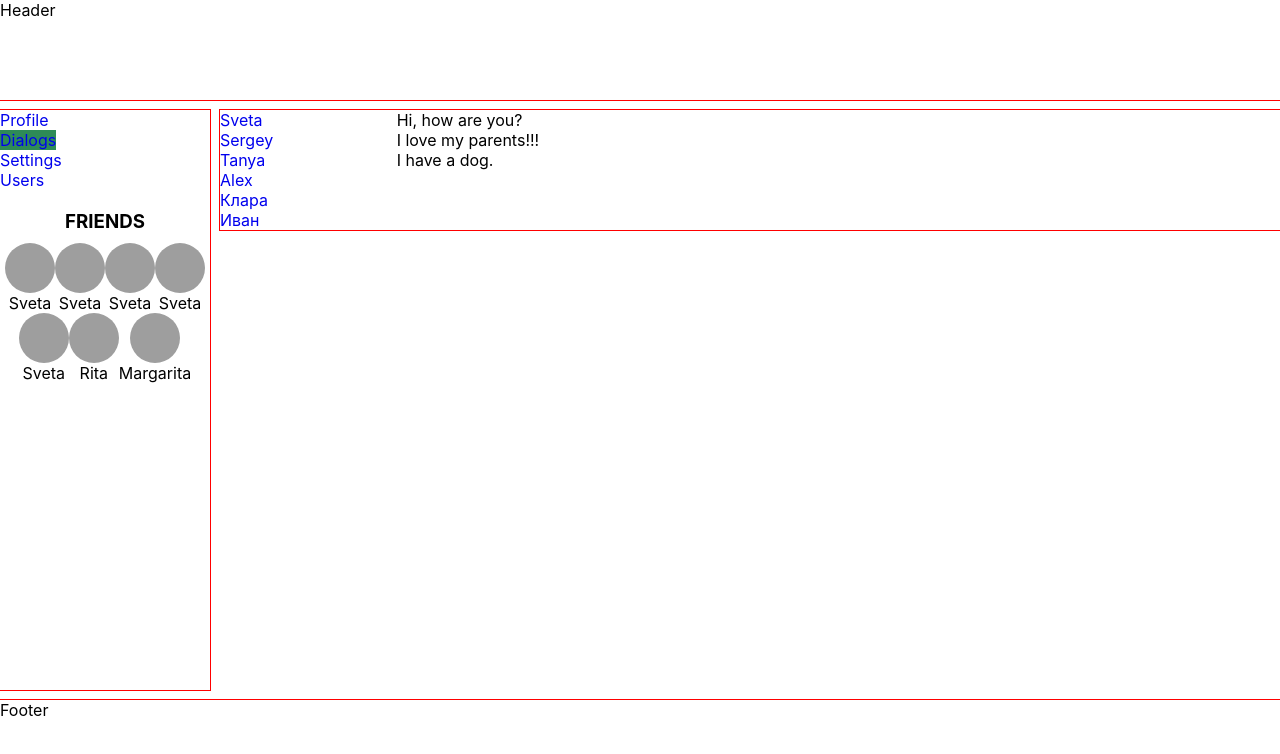
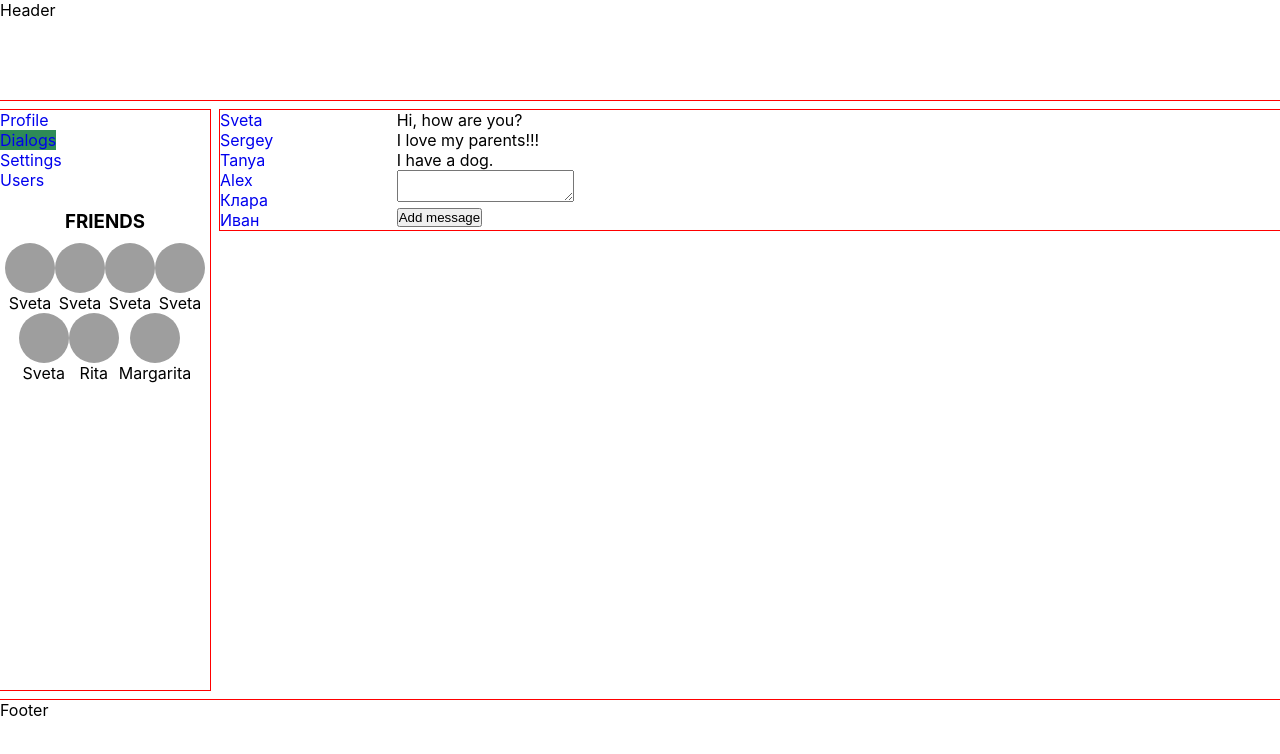
Before and after one commit to grok88/sw_2022, a React (Create React App) app: page /dialogs in a window 1280 px wide. Shown: the top 754 px of the page. Built offline with nearby package versions, Linux system fonts and the light colour scheme; grey boxes are pictures that could not be loaded.

Commit message:
33 is done

```diff
--- a/src/App.tsx
+++ b/src/App.tsx
@@ -10,9 +10,11 @@ import {StateType} from './redux/state';
 
 export type AppPropsType = {
     state: StateType
+    addPost: (message: string) => void
+    changePostValue :(message:string) => void
 }
 
-const App: React.FC<AppPropsType> = ({state: {profilePage, dialogsPage, friendsPage}}) => {
+const App: React.FC<AppPropsType> = ({state: {profilePage, dialogsPage, friendsPage},addPost,changePostValue}) => {
     const {posts} = profilePage;
     const {dialogs, messages} = dialogsPage;
 
@@ -22,7 +24,7 @@ const App: React.FC<AppPropsType> = ({state: {profilePage, dialogsPage, friendsP
             <NavBar friendsPage={friendsPage}/>
             <div className={'app-content'}>
                 <Routes>
-                    <Route path={'/profile'} element={<Profile posts={posts}/>}/>
+                    <Route path={'/profile'} element={<Profile profilePage={profilePage} addPost={addPost} changePostValue={changePostValue}/>}/>
                     <Route path={'/dialogs/*'} element={<Dialogs messages={messages} dialogs={dialogs}/>}/>
                 </Routes>
             </div>
--- a/src/components/Dialogs/Dialogs.tsx
+++ b/src/components/Dialogs/Dialogs.tsx
@@ -1,14 +1,21 @@
-import React from 'react';
+import React, {useRef} from 'react';
 import styles from './dialogs.module.css';
 import {DialogItem, DialogItemPropsType} from './DialogItem/DialogItem';
 import {Message, MessageItemPropsType} from './Message/Message';
 
 export type DialogsProps = {
-    dialogs:DialogItemPropsType[]
+    dialogs: DialogItemPropsType[]
     messages: MessageItemPropsType[]
 }
 
-const Dialogs: React.FC<DialogsProps> = ({messages,dialogs}) => {
+const Dialogs: React.FC<DialogsProps> = ({messages, dialogs}) => {
+    const addNewMessage = useRef<HTMLTextAreaElement | null>(null);
+
+    const handler = {
+        addMessage: () => {
+            console.log(addNewMessage && addNewMessage.current && addNewMessage.current.value)
+        }
+    }
     return (
         <div className={styles.dialogs} style={{outline: '1px solid red'}}>
             <div className={styles.dialogsItems}>
@@ -16,6 +23,14 @@ const Dialogs: React.FC<DialogsProps> = ({messages,dialogs}) => {
             </div>
             <div className={styles.messages}>
                 {messages.map(m => <Message key={m.id} id={m.id} message={m.message}/>)}
+                <div>
+                    <div>
+                        <textarea ref={addNewMessage}></textarea>
+                    </div>
+                    <div>
+                        <button onClick={handler.addMessage}>Add message</button>
+                    </div>
+                </div>
             </div>
         </div>
     );
--- a/src/components/NavBar/Friends/friends.module.css
+++ b/src/components/NavBar/Friends/friends.module.css
@@ -19,6 +19,7 @@
     display: flex;
     flex-direction: column;
     align-items: center;
+    cursor: pointer;
 }
 
 .FriendsItem > img {
--- a/src/components/Profile/MyPosts/MyPosts.tsx
+++ b/src/components/Profile/MyPosts/MyPosts.tsx
@@ -1,5 +1,5 @@
-import React from 'react';
-// @ts-ignore
+import React, {ChangeEvent} from 'react';
+
 import styles from './myPosts.module.css';
 import Post from './Post/Post';
 
@@ -9,20 +9,38 @@ export type PostData = {
     likes: number
 }
 export type MyPostsPropsType = {
-    posts:PostData[]
+    profilePage: {
+        posts: PostData[]
+        newPostText: string
+    }
+    addPost: (message: string) => void
+    changePostValue: (message: string) => void
 }
 
 
-const MyPosts:React.FC<MyPostsPropsType> = ({posts}) => {
+const MyPosts: React.FC<MyPostsPropsType> = ({profilePage, addPost, changePostValue}) => {
+    const {newPostText, posts} = profilePage;
+    // const newPostElement = useRef<HTMLTextAreaElement | null>(null);
+
+    const handler = {
+        addPostHandler: () => {
+            if (newPostText) addPost(newPostText);
+        },
+        changePostValueHandler: (e: ChangeEvent<HTMLTextAreaElement>) => {
+            changePostValue(e.target.value);
+        }
+    }
+
     return (
         <div>
             <div className={styles.sendPost}>
                 <h3>MyPost</h3>
                 <div>
-                    <textarea></textarea>
+                    <textarea value={newPostText}
+                              onChange={handler.changePostValueHandler}></textarea>
                 </div>
                 <div>
-                    <button>Send</button>
+                    <button onClick={handler.addPostHandler}>Send</button>
                 </div>
             </div>
             <div className={styles.posts}>
--- a/src/components/Profile/Profile.tsx
+++ b/src/components/Profile/Profile.tsx
@@ -5,14 +5,20 @@ import MyPosts, {PostData} from './MyPosts/MyPosts';
 import ProfileInfo from './ProfileInfo/ProfileInfo';
 
 export type ProfilePropsType = {
-    posts:PostData[]
+    profilePage:{
+        posts: PostData[]
+        newPostText:string
+    }
+    addPost: (message: string) => void
+    changePostValue :(message:string) => void
 }
 
-const Profile:React.FC<ProfilePropsType> = ({posts}) => {
+const Profile:React.FC<ProfilePropsType> = ({profilePage,addPost,changePostValue}) => {
+    const {newPostText,posts} = profilePage;
     return (
         <main style={{outline: '1px solid red'}}>
             <ProfileInfo/>
-            <MyPosts posts={posts}/>
+            <MyPosts profilePage={profilePage} addPost={addPost} changePostValue={changePostValue}/>
         </main>
     );
 };
--- a/src/index.tsx
+++ b/src/index.tsx
@@ -1,16 +1,6 @@
 import React from 'react';
-import ReactDOM from 'react-dom';
 import './index.css';
-import App from './App';
-import {BrowserRouter} from 'react-router-dom';
 import {state} from './redux/state';
+import {rerenderEntireTree} from './rerender';
 
-
-ReactDOM.render(
-    <React.StrictMode>
-        <BrowserRouter>
-            <App state={state}/>
-        </BrowserRouter>
-    </React.StrictMode>,
-    document.getElementById('root')
-);
+rerenderEntireTree(state)
--- a/src/redux/state.ts
+++ b/src/redux/state.ts
@@ -2,10 +2,12 @@ import {DialogItemPropsType} from '../components/Dialogs/DialogItem/DialogItem';
 import {MessageItemPropsType} from '../components/Dialogs/Message/Message';
 import {PostData} from '../components/Profile/MyPosts/MyPosts';
 import {Friend} from '../components/NavBar/Friends/Friends';
+import {rerenderEntireTree} from '../rerender';
 
 export type StateType = {
     profilePage: {
         posts: PostData[]
+        newPostText:string
     }
     dialogsPage: {
         dialogs: DialogItemPropsType[]
@@ -23,6 +25,7 @@ export const state: StateType = {
             {id: 2, message: `I'm good`, likes: 7},
             {id: 3, message: 'How old are you?', likes: 12},
         ],
+        newPostText:''
     },
     dialogsPage: {
         dialogs: [
@@ -42,12 +45,27 @@ export const state: StateType = {
     friendsPage:{
         friends:[
             {id:1,name:"Sveta",url:'https://i.pinimg.com/originals/6b/1a/d5/6b1ad5c10e932a267d41ac054bed8109.jpg'},
-            {id:1,name:"Sveta",url:'https://i.pinimg.com/originals/6b/1a/d5/6b1ad5c10e932a267d41ac054bed8109.jpg'},
-            {id:1,name:"Sveta",url:'https://i.pinimg.com/originals/6b/1a/d5/6b1ad5c10e932a267d41ac054bed8109.jpg'},
-            {id:1,name:"Sveta",url:'https://i.pinimg.com/originals/6b/1a/d5/6b1ad5c10e932a267d41ac054bed8109.jpg'},
-            {id:1,name:"Sveta",url:'https://i.pinimg.com/originals/6b/1a/d5/6b1ad5c10e932a267d41ac054bed8109.jpg'},
-            {id:2,name:"Rita",url:'https://get.wallhere.com/photo/women-model-blonde-long-hair-swimming-pool-bikini-swimwear-clothing-Renee-Somerfield-307880.jpg'},
-            {id:3,name:"Margarita",url:'https://www.hawtcelebs.com/wp-content/uploads/2014/11/MICHELLE-LEWIN-in-Bikini-on-the-Beach-in-Miami-7.jpg'},
+            {id:2,name:"Sveta",url:'https://i.pinimg.com/originals/6b/1a/d5/6b1ad5c10e932a267d41ac054bed8109.jpg'},
+            {id:3,name:"Sveta",url:'https://i.pinimg.com/originals/6b/1a/d5/6b1ad5c10e932a267d41ac054bed8109.jpg'},
+            {id:4,name:"Sveta",url:'https://i.pinimg.com/originals/6b/1a/d5/6b1ad5c10e932a267d41ac054bed8109.jpg'},
+            {id:5,name:"Sveta",url:'https://i.pinimg.com/originals/6b/1a/d5/6b1ad5c10e932a267d41ac054bed8109.jpg'},
+            {id:6,name:"Rita",url:'https://get.wallhere.com/photo/women-model-blonde-long-hair-swimming-pool-bikini-swimwear-clothing-Renee-Somerfield-307880.jpg'},
+            {id:7,name:"Margarita",url:'https://www.hawtcelebs.com/wp-content/uploads/2014/11/MICHELLE-LEWIN-in-Bikini-on-the-Beach-in-Miami-7.jpg'},
         ]
     }
 }
+
+export const addPost = (message:string) => {
+    const posts = state.profilePage.posts;
+
+    const newPost:PostData = {id:posts.length + 1,message,likes:0}
+    posts.push(newPost);
+    state.profilePage.newPostText = '';
+    rerenderEntireTree(state);
+}
+export const changePostValue = (message:string) => {
+    console.log(message)
+    console.log(state.profilePage.newPostText)
+    state.profilePage.newPostText = message;
+    rerenderEntireTree(state);
+}
--- /dev/null
+++ b/src/rerender.tsx
@@ -0,0 +1,17 @@
+import React from 'react';
+import ReactDOM from 'react-dom';
+import './index.css';
+import App from './App';
+import {BrowserRouter} from 'react-router-dom';
+import {addPost, changePostValue, StateType} from './redux/state';
+
+export const rerenderEntireTree = (state: StateType) => {
+    ReactDOM.render(
+        <React.StrictMode>
+            <BrowserRouter>
+                <App state={state} addPost={addPost} changePostValue={changePostValue}/>
+            </BrowserRouter>
+        </React.StrictMode>,
+        document.getElementById('root')
+    );
+}
```
